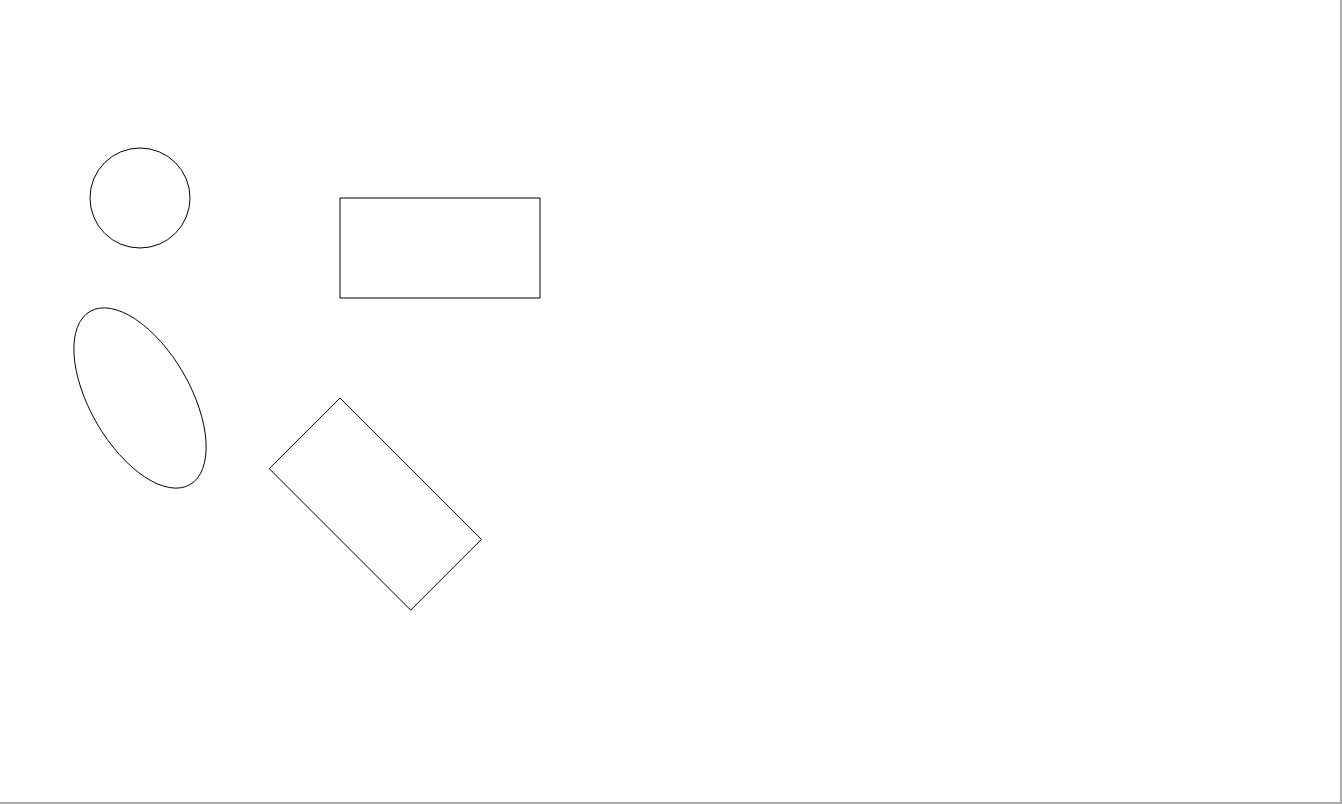
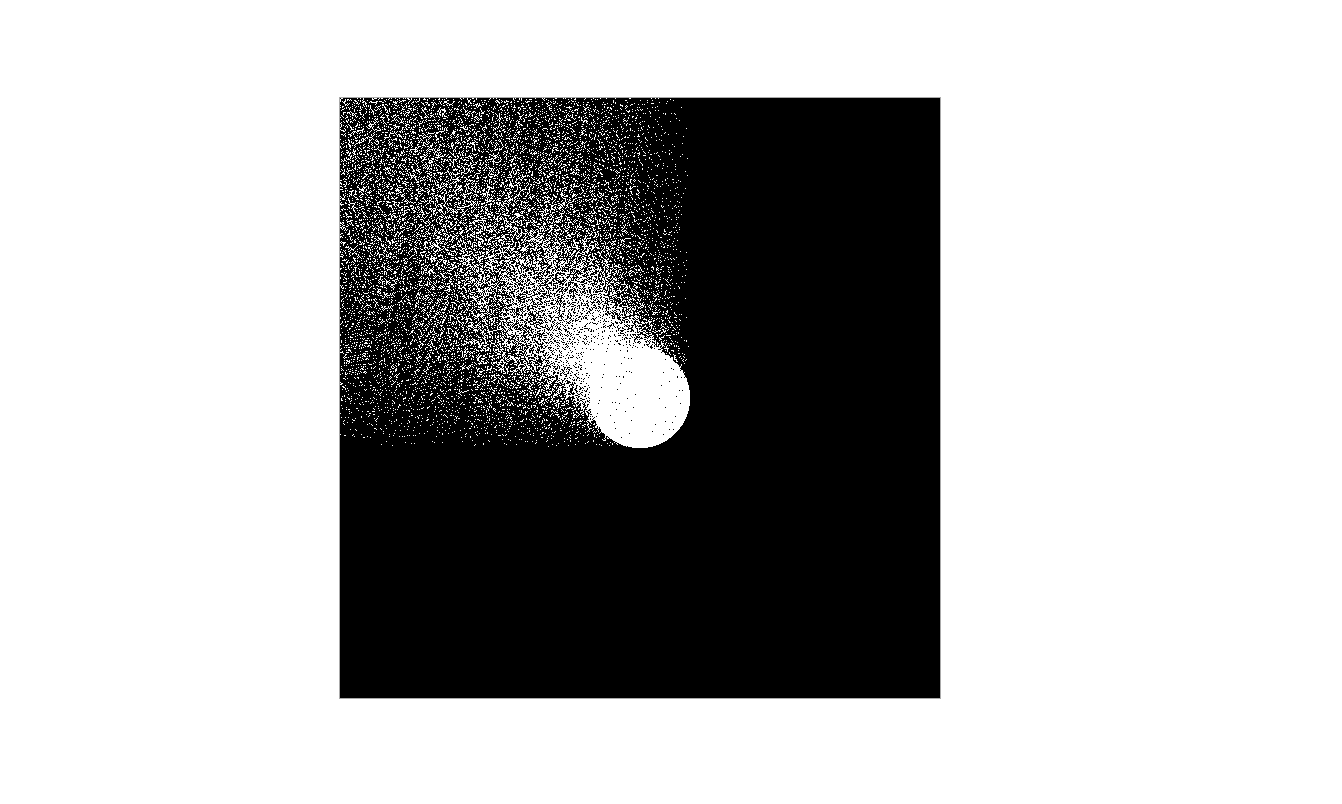
Before and after one commit to Deturium/LittleEngine, a website built with Vite: page index.html in a window 1280 px wide. Shown: the whole page, 1342 px wide, since content can reach past the window. Built offline with nearby package versions, Linux system fonts and the light colour scheme.

Commit message:
lab: shader rayMarch

```diff
--- a/core/System.ts
+++ b/core/System.ts
@@ -4,8 +4,6 @@ import { Entity } from './Entity'
 export abstract class System {
 
   world: World
-
-  name: string
   isPause: boolean = false
 
   protected entities: Entity[]
--- a/core/World.ts
+++ b/core/World.ts
@@ -7,7 +7,7 @@ import { Entity } from './Entity'
 export class World extends ComponentManager {
 
   fps: number = 60
-  isPause: boolean = false
+  isPause: boolean = true
   private timer: number
   renderTarget: HTMLCanvasElement
 
@@ -44,7 +44,7 @@ export class World extends ComponentManager {
   }
 
   removeSystem(system: System) {
-    const idx = this.systemList.findIndex(sys => sys.name === system.name)
+    const idx = this.systemList.findIndex(sys => sys.constructor.name === system.constructor.name)
     this.systemList.splice(idx, 1)
     return this
   }
@@ -65,6 +65,7 @@ export class World extends ComponentManager {
   }
 
   start() {
+    this.isPause = false
     this.timer = Date.now()
     this._loop()
   }
@@ -73,17 +74,29 @@ export class World extends ComponentManager {
     this.isPause = true
   }
 
-  resume() {
-    this.isPause = false
-    this._loop()
+  /** 渲染一帧 */
+  render(currentTime?: number) {
+    if (!this.isPause) {
+      return
+    }
+
+    let delta = 0
+
+    if (currentTime) {
+      delta = currentTime - this.timer
+      this.timer = currentTime
+    }
+
+    this._systemUpdate(delta)
   }
 
+
   private _loop() {
+    if (this.isPause) {
+      return
+    }
+
     const now = Date.now()
-
-    if (this.isPause)
-      return
-
     const delta = now - this.timer
 
     if (delta >= 1000 / this.fps) {
--- a/index.html
+++ b/index.html
@@ -11,7 +11,9 @@
       top: 50%;
       left: 50%;
       transform: translate(-50%, -50%);
-      border: 2px solid #aaa;
+    }
+    canvas {
+      border: 1px solid #aaa;
     }
   </style>
 </head>
--- a/main/index.ts
+++ b/main/index.ts
@@ -1,6 +1,7 @@
 import { World, Entity } from '@/ECS'
 
 import { Render2D } from './systems/Render2D'
+import { Render3D } from './systems/Render3D'
 import { Physics } from './systems/Physics'
 import { Geometry } from './components/Geometry'
 import { Transform } from './components/Transform'
@@ -13,8 +14,9 @@ const world = new World(canvas)
 
 
 world
-  .addSystem(new Render2D())
+  // .addSystem(new Render2D())
   .addSystem(new Physics())
+  .addSystem(new Render3D())
 
 
 world
@@ -72,8 +74,4 @@ world
   )
 
 
-world.start()
-
-setTimeout(() => {
-  world.pause()
-}, 4000)
+world.render()
--- a/main/systems/Physics.ts
+++ b/main/systems/Physics.ts
@@ -1,9 +1,8 @@
-import { System, Entity, World } from '@/ECS'
+import { System, Entity } from '@/ECS'
 import { Transform } from '../components/Transform'
 import { Velocity } from '../components/Velocity'
 
 export class Physics extends System {
-  name: 'physics'
 
   constructor() {
     super()
--- /dev/null
+++ b/main/systems/Render3D/index.ts
@@ -0,0 +1,107 @@
+import { System, Entity, World } from '@/ECS'
+import { Geometry, ShapeEnum } from '../../components/Geometry'
+import { Transform } from '../../components/Transform'
+import { vec3, vec2 } from 'gl-matrix'
+
+import REGL from 'regl'
+
+export const glsl = (x: any) => x;
+
+export class Render3D extends System {
+
+  width = 600
+  height = 600
+
+  regl: REGL.Regl
+
+  constructor() {
+    super()
+  }
+
+  init(world: World) {
+    const canvas = world.renderTarget
+    canvas.width = this.width
+    canvas.height = this.height
+
+    this.regl = REGL(canvas)
+  }
+
+  queryEntity(entity: Entity) {
+    return entity.hasComponent(Geometry)
+  }
+
+  update(_: number) {
+
+    this.regl({
+      vert: glsl`
+        precision mediump float;
+        attribute vec2 position;
+        void main () {
+          gl_Position = vec4(position, 0, 1);
+        }`,
+      frag: glsl`
+        precision mediump float;
+        uniform vec3 u_color;
+        uniform vec2 u_resolution;
+
+        #define MAX_STEP 32
+        #define EPSILON 0.1
+
+        float sdCircle(vec2 coord, vec2 center, float r) {
+          float distance = length(coord - center);
+          return distance - r;
+        }
+
+        float rayMarch(vec2 xy, vec2 uv) {
+          float t = 0.;
+          for (int i = 0; i <= MAX_STEP; i++) {
+            if (t > u_resolution.x && t > u_resolution.y) {
+              break;
+            }
+            float d = sdCircle(xy + uv * t, u_resolution * vec2(0.5), 50.);
+            if (d < EPSILON) {
+              return 1.;
+            }
+            t += d;
+          }
+          return 0.;
+        }
+
+        float random(vec2 st) {
+          return fract(
+              sin(dot(
+                st.xy,
+                vec2(12.9898,78.233)
+              ))
+              * 43758.5453123
+            );
+        }
+
+        void main() {
+          float r1 = random(gl_FragCoord.xy);
+          float r2 = random(vec2(r1, r1 * 10.));
+
+          float col = rayMarch(
+            vec2(gl_FragCoord.x, u_resolution.y - gl_FragCoord.y),
+            normalize(vec2(r1, r2))
+          );
+          gl_FragColor = vec4(col, col, col, 1.);
+        }`,
+
+      attributes: {
+        position: [
+          [-1, 1],
+          [1, 1],
+          [1, -1],
+          [-1, -1],
+        ]
+      },
+      uniforms: {
+        u_resolution: [this.width, this.height],
+        u_color: [1, 1, 1],
+      },
+      count: 4,
+      primitive: 'triangle fan',
+    })()
+  }
+}
--- a/package.json
+++ b/package.json
@@ -9,6 +9,7 @@
     "vite": "^2.0.0-beta.36"
   },
   "dependencies": {
-    "gl-matrix": "^3.3.0"
+    "gl-matrix": "^3.3.0",
+    "regl": "^2.0.1"
   }
 }
--- a/tsconfig.json
+++ b/tsconfig.json
@@ -3,6 +3,7 @@
     "module": "esnext",
     "target": "esnext",
     "moduleResolution": "node",
+    "allowSyntheticDefaultImports": true,
     "noImplicitAny": true,
     "removeComments": true,
     "sourceMap": true,
```
